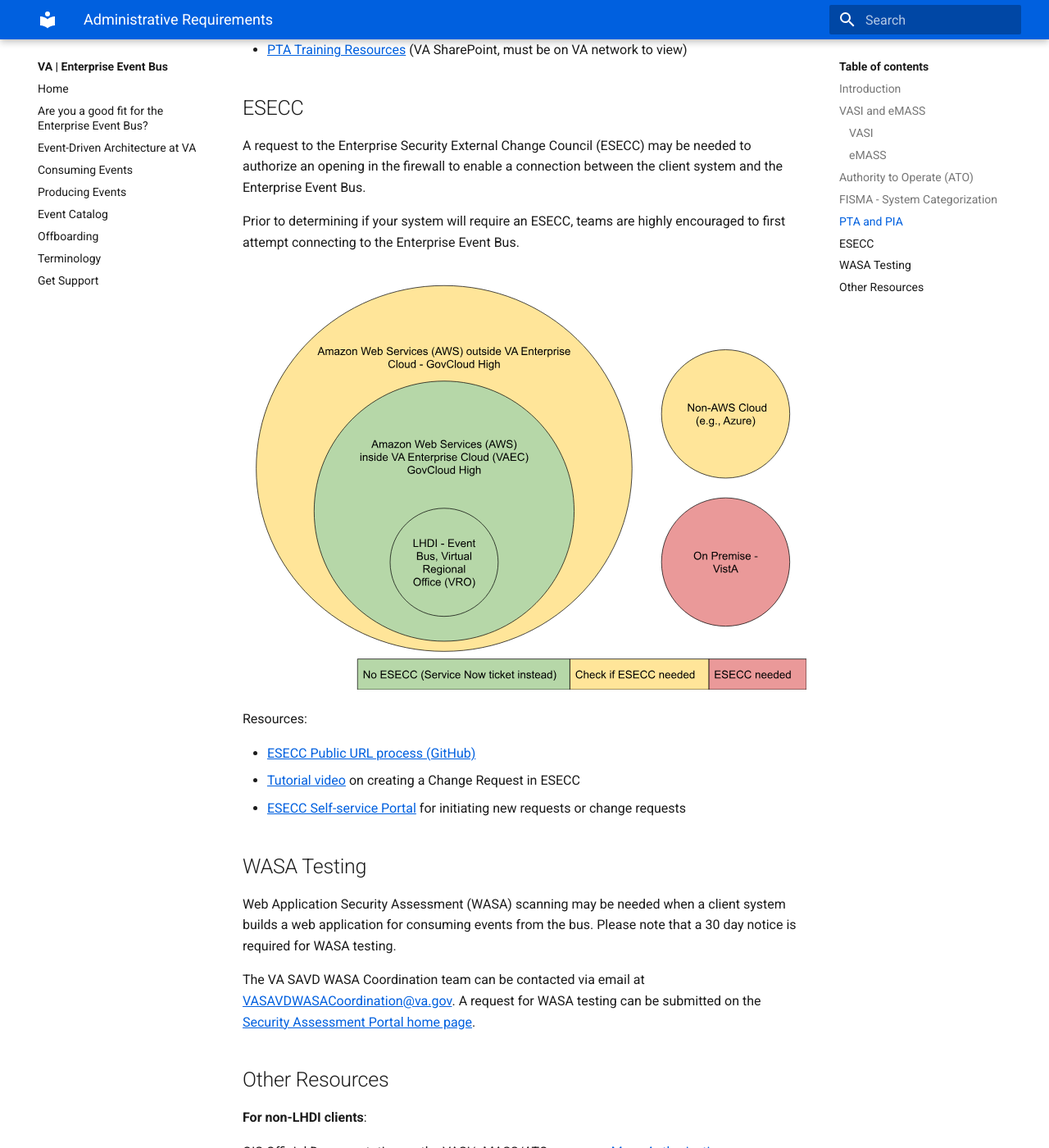
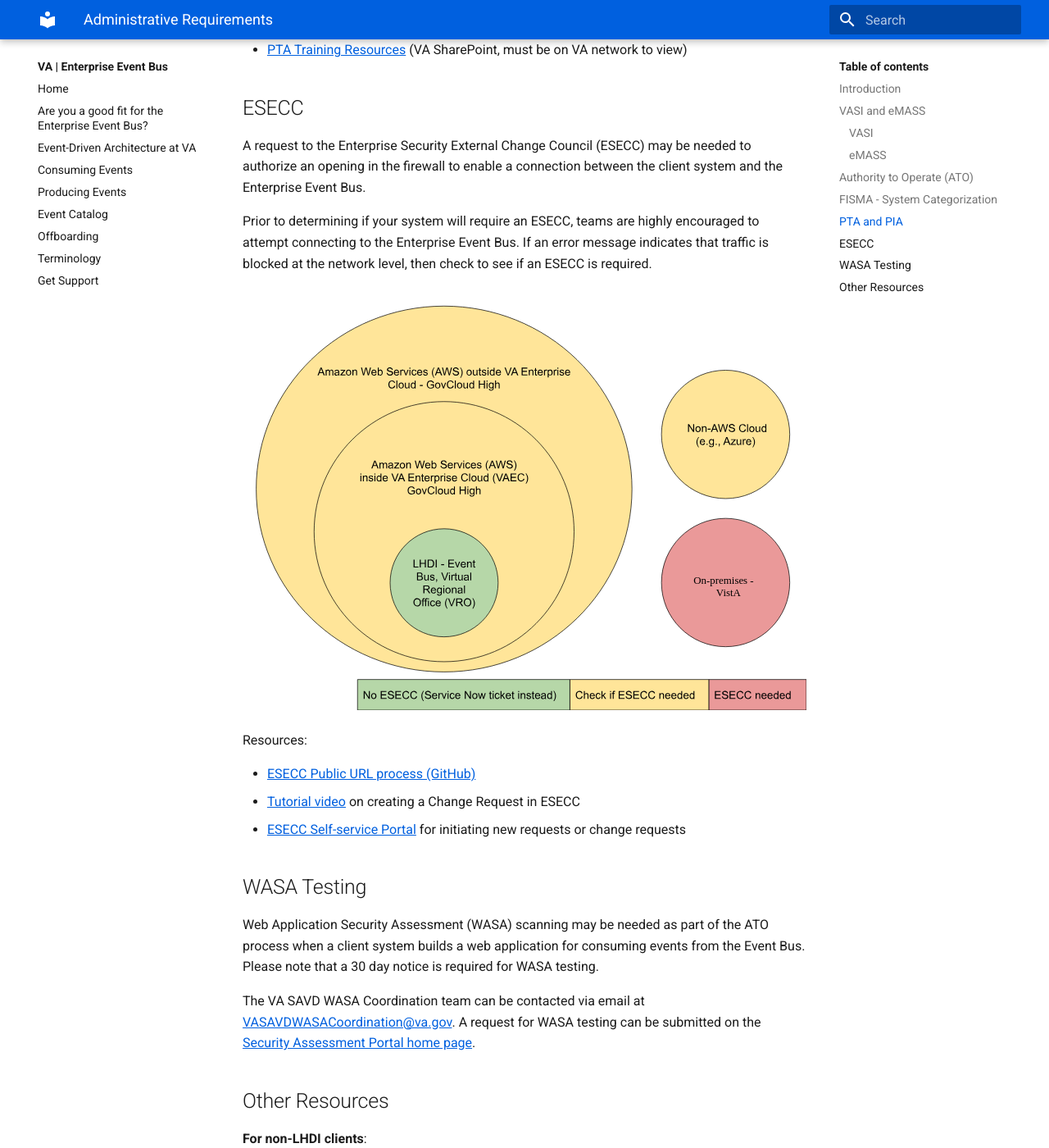
Before and after one commit to department-of-veterans-affairs/ves-event-bus-developer-portal, an MkDocs documentation site: the page built from docs/administrative-requirements.md, in a window 1280 px wide and 1400 px high, scrolled down 3286 px. Shown: the whole window at 82% size. Built offline with MkDocs 1.6.1 and Material for MkDocs 9.7.7, drawn with Linux system fonts in a browser that asks for light colours.

Commit message:
draft PR comment changes; updating ESECC SVG

```diff
--- a/docs/administrative-requirements.md
+++ b/docs/administrative-requirements.md
@@ -103,9 +103,9 @@
 
 A request to the Enterprise Security External Change Council (ESECC) may be needed to authorize an opening in the firewall to enable a connection between the client system and the Enterprise Event Bus.
 
-Prior to determining if your system will require an ESECC, teams are highly encouraged to first attempt connecting to the Enterprise Event Bus.
+Prior to determining if your system will require an ESECC, teams are highly encouraged to attempt connecting to the Enterprise Event Bus. If an error message indicates that traffic is blocked at the network level, then check to see if an ESECC is required.
 
-![A diagram showing various possibilities and whether a system would likely need an ESECC. If you are on Amazon Web Services (AWS) inside VA Enterprise Cloud (VAEC), or on LHDI, no ESECC is needed. Instead, a Service Now ticket is needed. If you are on AWS outside VAEC, or if you are on Non-AWS Cloud (e.g. Azure), you should check if ESECC is needed. If you are on Premise, e.g., VistA, an ESECC is needed.](img/Client-Environments-ESECC-Decision-Circles.svg)
+![A diagram showing various scenarios indicating whether a system would need an ESECC. If you are already on the Lighthouse Delivery Infrastructure (LHDI), no ESECC is required. If you are on AWS GovCloud but outside of LHDI, check to see if an ESECC is required. If you are on Non-AWS Cloud (e.g. Azure), check to see if an ESECC is required. If you are on-premises, e.g., VistA, an ESECC is required.](img/Client-Environments-ESECC-Decision-Circles.svg)
 
 Resources:
 
@@ -115,7 +115,7 @@
 
 ## WASA Testing
 
-Web Application Security Assessment (WASA) scanning may be needed when a client system builds a web application for consuming events from the bus. Please note that a 30 day notice is required for WASA testing.
+Web Application Security Assessment (WASA) scanning may be needed as part of the ATO process when a client system builds a web application for consuming events from the Event Bus. Please note that a 30 day notice is required for WASA testing.
 
 The VA SAVD WASA Coordination team can be contacted via email at [VASAVDWASACoordination@va.gov](mailto:VASAVDWASACoordination@va.gov). A request for WASA testing can be submitted on the [Security Assessment Portal home page](https://portalapps.vansoc.va.gov/EAS/Home).
 
```
Also changed, not shown: docs/consume-events.md (+2 -2 lines), docs/produce-events.md (+2 -2 lines), docs/img/Client-Environments-ESECC-Decision-Circles.svg.
